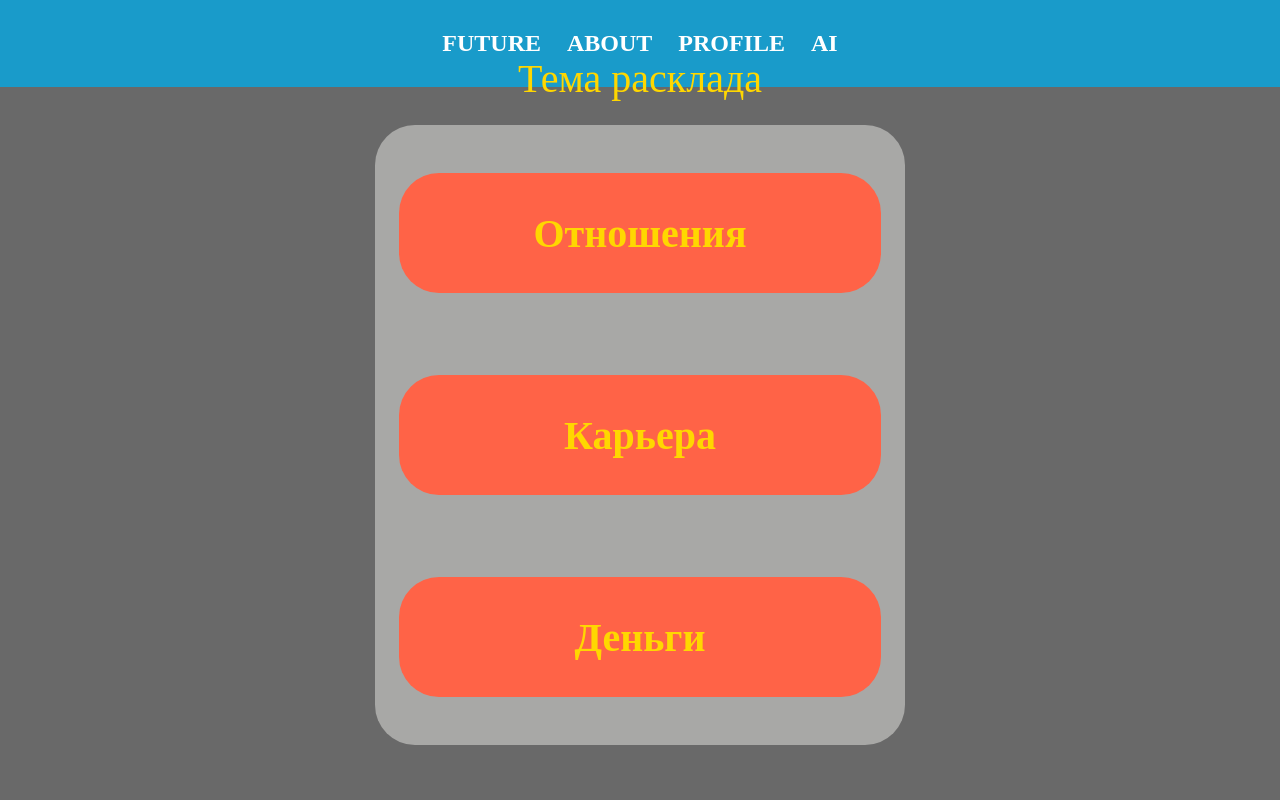
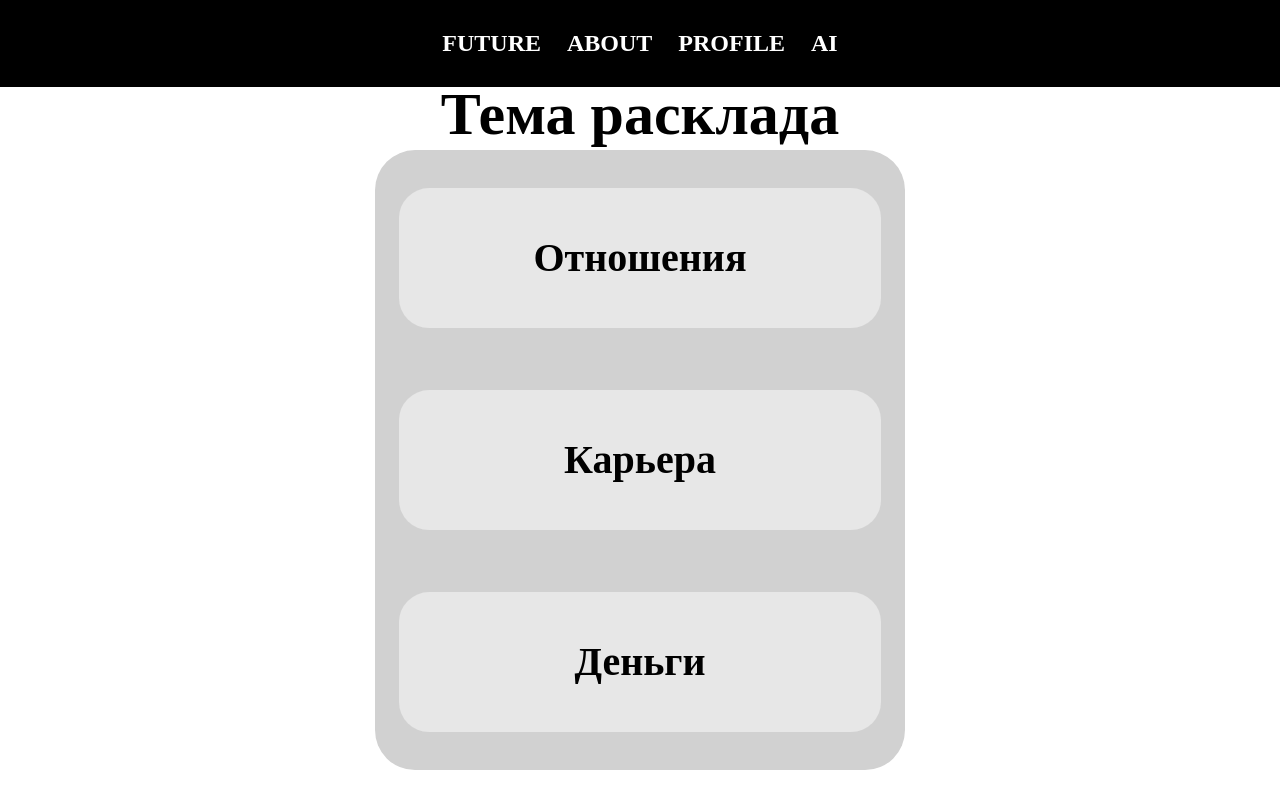
Before and after one commit to KiraArensky/TarAI, a Flask app: page /Future in a window 1280 px wide. Run offline with Flask 3, Linux system fonts and the light colour scheme; lists and menus that the app fills with data are empty.

Commit message:
Тесля (красивые цвета им формы)

```diff
--- a/static/css/Tar.css
+++ b/static/css/Tar.css
@@ -1,11 +1,11 @@
 body{
-background: #696969
+background: #ffffff
 }
 
 nav {
 z-index:3 ;
   padding: 10px 0;
-  background-color: #199BCA;
+  background-color: #000000;
 margin-top: -8px;
 margin-left: -8px;
 margin-right: -8px
@@ -21,12 +21,12 @@ z-index:9999;
   text-align: center;
 }
 a{
-  color: #fff;
+  color: white;
   text-decoration: none;
 }
 
 .a1{
-  color: #FFD700;
+  color: black;
   text-decoration: none;
 }
 nav ul li {
@@ -51,7 +51,7 @@ z-index:9999;
 }
 
 .Centre_Future_child {
-  color: #FFD700;
+  color: #000000;
 font-size: 40PX;
 width: 530px;
   z-index: 1;
@@ -89,7 +89,7 @@ z-index: 0;
 
   border-radius: 40px;
   height: 620px;
-  background: #fefffa6b
+  background: #d1d1d1
 }
 
 .Centre_Registr_child_form {
@@ -136,10 +136,10 @@ height: 70px;
 }
 
 .btn_theme{
-background: #FF6347;
-border-radius: 40px;
+background: #E7e7e7;
+border-radius: 30px;
 height: 100px;
-padding: 10px;
+padding: 20px;
   display: flex;
   justify-content: center;
   align-items: center;
--- a/templates/Future.html
+++ b/templates/Future.html
@@ -3,7 +3,7 @@
 
 <div class='block'>
 <!--    <div class = 'Centre_Future_child'>Составить расклад</div>-->
-    <div class = 'Centre_Future_child'>Тема расклада</div>
+    <div class = 'Centre_Future_child'><h2>Тема расклада</h2>></div>
     <div class = 'Centre_Future_child_form btn_border'>
         <table>
             <tr><th></th>
```
